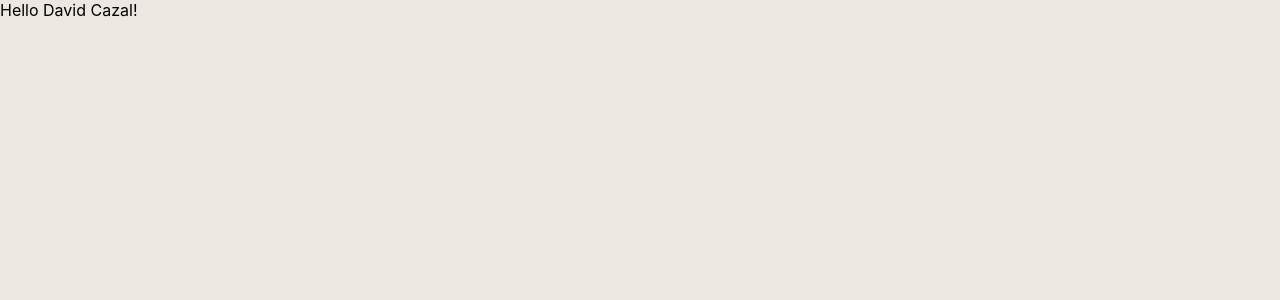
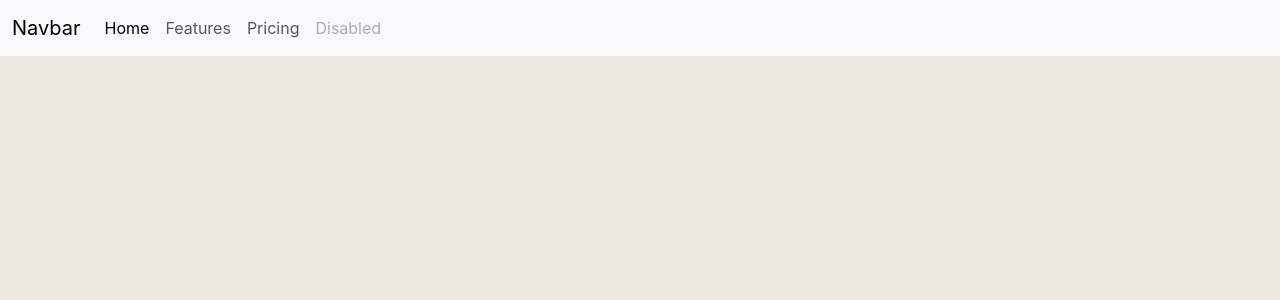
Before and after one commit to DavidCazalCollados/portfolio_2025, a React (Create React App) app: page / in a window 1280 px wide. Shown: the top 300 px of the page. Built offline with nearby package versions, Linux system fonts and the light colour scheme.

Commit message:
Bootstrap installed, navbar template implemented

```diff
--- a/public/index.html
+++ b/public/index.html
@@ -15,6 +15,7 @@
       user's mobile device or desktop. See https://developers.google.com/web/fundamentals/web-app-manifest/
     -->
     <link rel="manifest" href="%PUBLIC_URL%/manifest.json" />
+    <link href="https://cdn.jsdelivr.net/npm/bootstrap@5.3.3/dist/css/bootstrap.min.css" rel="stylesheet" integrity="sha384-QWTKZyjpPEjISv5WaRU9OFeRpok6YctnYmDr5pNlyT2bRjXh0JMhjY6hW+ALEwIH" crossorigin="anonymous">
     <!--
       Notice the use of %PUBLIC_URL% in the tags above.
       It will be replaced with the URL of the `public` folder during the build.
@@ -24,7 +25,8 @@
       work correctly both with client-side routing and a non-root public URL.
       Learn how to configure a non-root public URL by running `npm run build`.
     -->
-    <title>React App</title>
+    <title>David Cazal Portfolio 2025</title>
+    <script src="https://cdn.jsdelivr.net/npm/bootstrap@5.3.3/dist/js/bootstrap.bundle.min.js" integrity="sha384-YvpcrYf0tY3lHB60NNkmXc5s9fDVZLESaAA55NDzOxhy9GkcIdslK1eN7N6jIeHz" crossorigin="anonymous"></script>
   </head>
   <body>
     <noscript>You need to enable JavaScript to run this app.</noscript>
--- a/src/components/navbar.js
+++ b/src/components/navbar.js
@@ -3,7 +3,22 @@
 class Navbar extends React.Component {
   render() {
     return (
-
+      <nav class="navbar navbar-expand-lg bg-body-tertiary">
+        <div class="container-fluid">
+          <a class="navbar-brand" href="#">Navbar</a>
+          <button class="navbar-toggler" type="button" data-bs-toggle="collapse" data-bs-target="#navbarNavAltMarkup" aria-controls="navbarNavAltMarkup" aria-expanded="false" aria-label="Toggle navigation">
+            <span class="navbar-toggler-icon"></span>
+          </button>
+          <div class="collapse navbar-collapse" id="navbarNavAltMarkup">
+            <div class="navbar-nav">
+              <a class="nav-link active" aria-current="page" href="#">Home</a>
+              <a class="nav-link" href="#">Features</a>
+              <a class="nav-link" href="#">Pricing</a>
+              <a class="nav-link disabled" aria-disabled="true">Disabled</a>
+            </div>
+          </div>
+        </div>
+      </nav>
     );
   }
 }
--- a/src/index.js
+++ b/src/index.js
@@ -3,13 +3,13 @@
 import './index.css';
 import App from './App';
 import reportWebVitals from './reportWebVitals';
-import Hello from './components/hello';
+import Navbar from './components/navbar';
 
 
 const root = ReactDOM.createRoot(document.getElementById('root'));
 root.render(
   <React.StrictMode>
-    <Hello firstName="David" lastName="Cazal" />
+    <Navbar />
   </React.StrictMode>
 );
 
```
